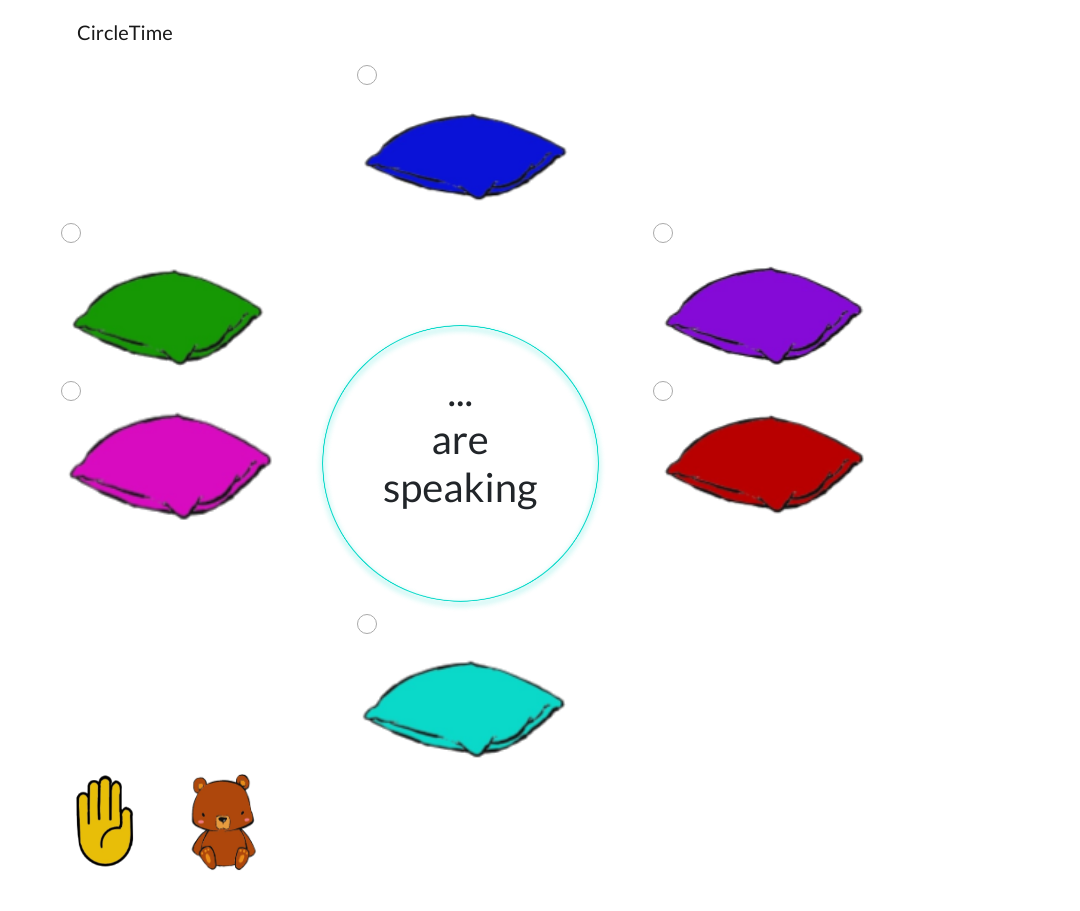
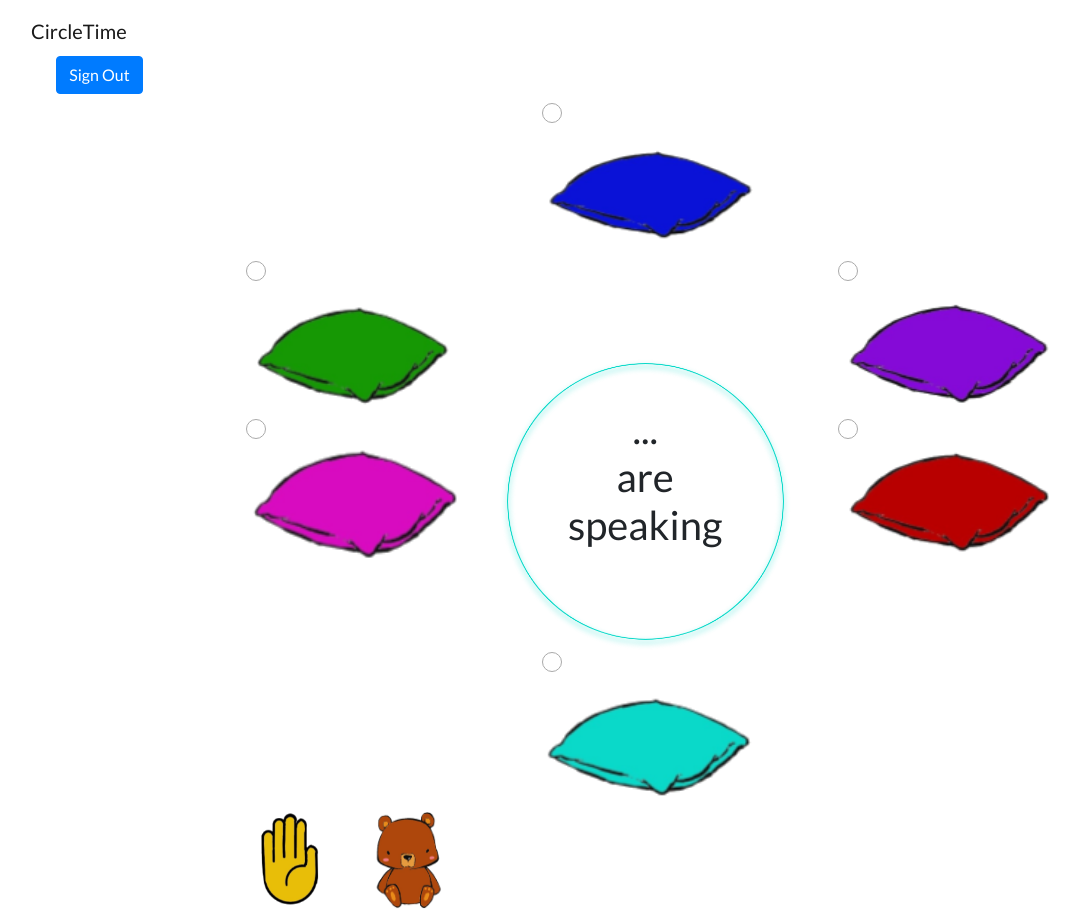
Before and after one commit to JConorBradley98/circletimegroupproject, an Angular app: page /circle-time in a window 1280 px wide. Shown: the whole page, without its empty margins (54-1134 px from the left). Before the commit the page ends 873 px from the top, so only its background shows below. Built offline with nearby package versions, Linux system fonts and the light colour scheme.

Commit message:
Some more Nav Changes

```diff
--- a/src/app/app.component.html
+++ b/src/app/app.component.html
@@ -1,10 +1,11 @@
+<app-nav-bar></app-nav-bar>
 <div class="container">
     <div class="col-md-2">
     </div>
 
-    <div class="col-md-8">
+    <div class="col-md-8" style="margin: auto;">
         <router-outlet></router-outlet>
     </div>
-    <div class="col-md-2">
+    <div class=" col-md-2">
     </div>
 </div>
--- a/src/app/auth.service.ts
+++ b/src/app/auth.service.ts
@@ -34,9 +34,10 @@ export class AuthService {
     }
   }
 
-  public logout() {
+  public logout(router: Router) {
     localStorage.removeItem('ACCESS_TOKEN');
     localStorage.removeItem('USER_NAME');
+    router.navigateByUrl('/login');
   }
 
 }
--- a/src/app/components/circle-time/circle-time.component.html
+++ b/src/app/components/circle-time/circle-time.component.html
@@ -1,5 +1,3 @@
-<app-nav-bar></app-nav-bar>
-
 <div class="container">
 
     <!-- Blue Pillow -->
--- a/src/app/components/circle-time/circle-time.component.ts
+++ b/src/app/components/circle-time/circle-time.component.ts
@@ -1,6 +1,7 @@
 import { Component, OnInit } from '@angular/core';
 import { CdkDragDrop, moveItemInArray, transferArrayItem } from '@angular/cdk/drag-drop';
-
+import { AuthService } from '../../index'
+import { Router } from '@angular/router';
 @Component({
   selector: 'app-circle-time',
   templateUrl: './circle-time.component.html',
@@ -21,9 +22,13 @@ export class CircleTimeComponent implements OnInit {
     "../../../assets/ellipse.png"
   ];
 
-  constructor() { }
+  constructor(private router: Router, private authService: AuthService) {
+    this.router = router;
+    this.authService = authService;
+  }
 
   ngOnInit(): void {
+    this.authService.reDirect(this.router);
   }
 
   allowDrop(ev) {
--- a/src/app/components/login/login.component.ts
+++ b/src/app/components/login/login.component.ts
@@ -2,7 +2,7 @@ import { Component, OnInit } from '@angular/core';
 import { FormBuilder, FormControl, FormGroup, Validators } from '@angular/forms';
 import { Router } from '@angular/router';
 import { User, UserType } from '../../models';
-import { AuthService } from '../../index'
+import { AuthService } from '../../index';
 
 @Component({
   selector: 'app-login',
--- a/src/app/components/nav-bar/nav-bar.component.html
+++ b/src/app/components/nav-bar/nav-bar.component.html
@@ -1,5 +1,8 @@
 <nav class="navbar sticky-top navbar-expand-lg navbar-light">
     <div class="container">
-        <h2><a class="navbar-brand" [routerLink]="['/circle-time']">CircleTime</a></h2>
+        <div [hidden]="this.router.url==='/login'">
+            <h2><a class="navbar-brand" [routerLink]="['/circle-time']">CircleTime</a></h2>
+            <button class="btn btn-primary" style="float: right;" (click)="logoutOfCircleTime()"> Sign Out</button>
+        </div>
     </div>
 </nav>
--- a/src/app/components/nav-bar/nav-bar.component.ts
+++ b/src/app/components/nav-bar/nav-bar.component.ts
@@ -1,4 +1,6 @@
 import { Component, OnInit } from '@angular/core';
+import { Router } from '@angular/router';
+import { AuthService } from '../../index'
 
 @Component({
   selector: 'app-nav-bar',
@@ -7,9 +9,17 @@ import { Component, OnInit } from '@angular/core';
 })
 export class NavBarComponent implements OnInit {
 
-  constructor() { }
+  constructor(public router: Router, private authService: AuthService) {
+    this.router = router;
+    this.authService = authService;
+  }
 
   ngOnInit(): void {
   }
 
+  logoutOfCircleTime(){
+    this.authService.logout(this.router);
+  }
+
+
 }
--- a/src/styles.sass
+++ b/src/styles.sass
@@ -1,2 +1,21 @@
 h1, h2, h3, a, p, button
     font-family: Lato
+    font-colour: #34435E
+
+#SignInStyles
+    background:#F0FCFC
+
+#SettingsStyles
+    background-colour: #0C1726
+    font-colour: #FFFFFF
+
+#ProfilePageButton
+    background-colour: #91E6E6
+    colour: #91E6E6
+    border: none
+
+#textbox
+    font-colour : #F0FCFC
+    border-radius: 25px
+    border: 2px solid #707070
+    padding: 20px
```
